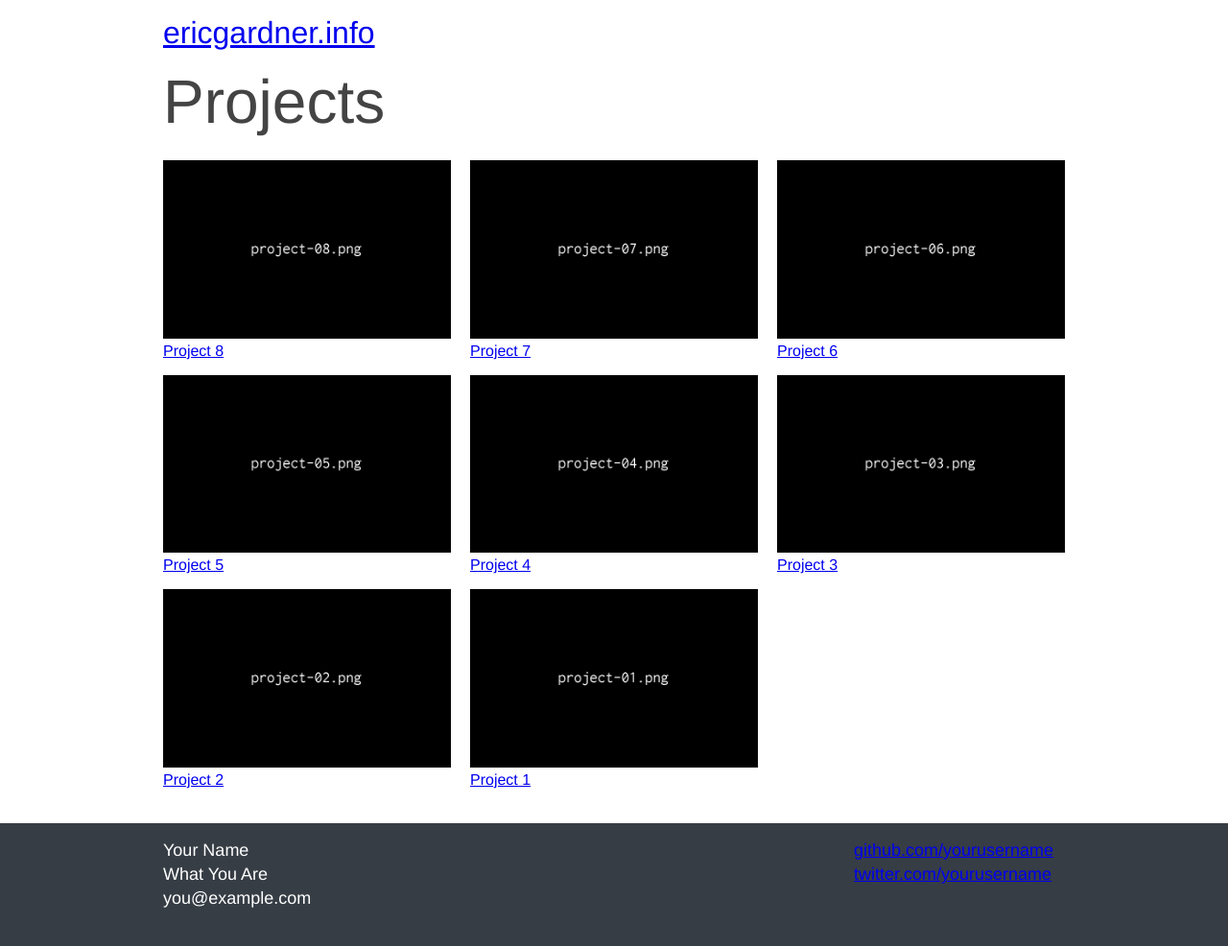
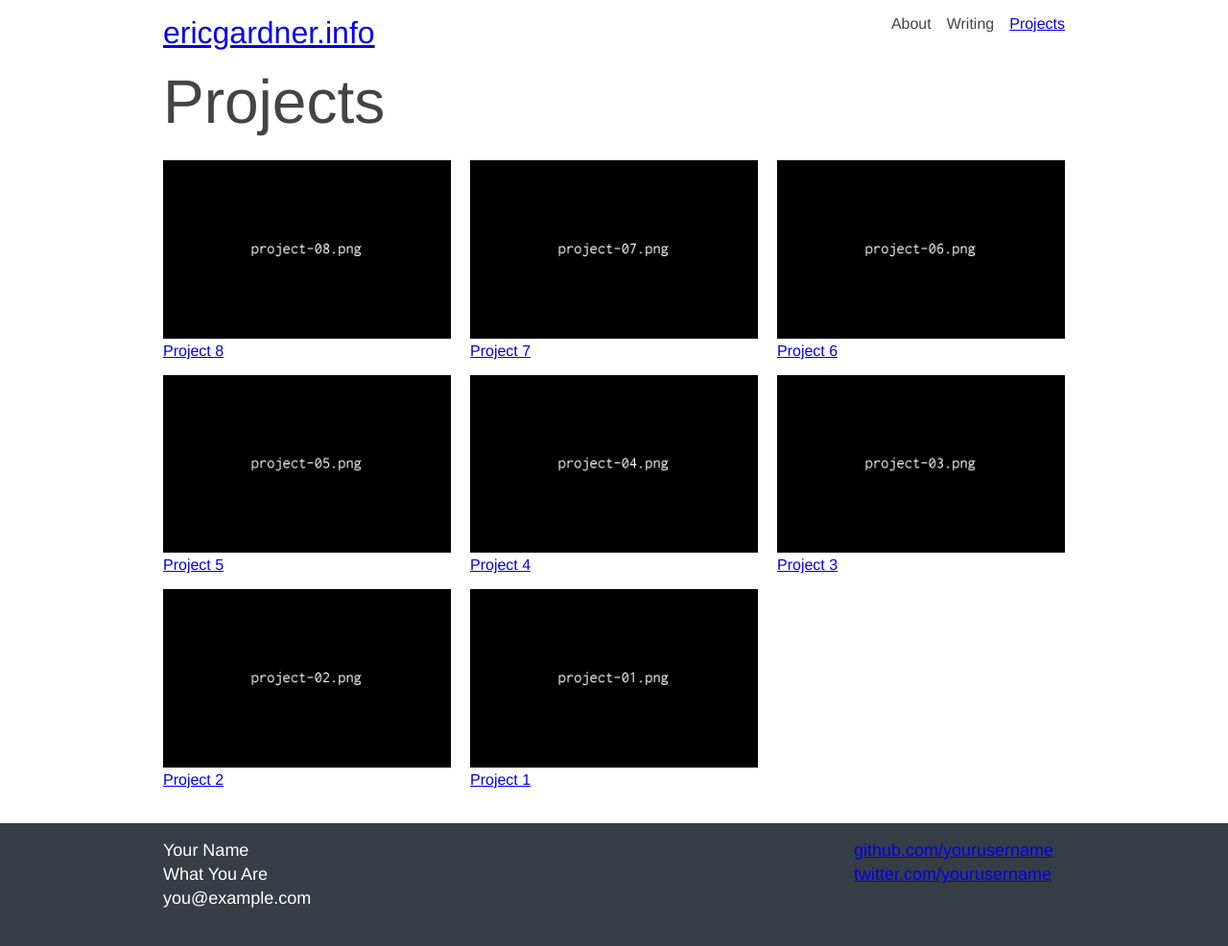
Before and after one commit to egardner/ericgardner.info-old, a Jekyll site: the page built from index.html, in a window 1280 px wide. Shown: the whole page at 96% size. Built offline with Jekyll 4.4.1, drawn with Linux system fonts in a browser that asks for light colours; Markdown is read by kramdown in place of the engine named in the settings.

Commit message:
Layout adjustment
Tweaks to site header/nav

```diff
--- a/_layouts/default.html
+++ b/_layouts/default.html
@@ -3,7 +3,7 @@
     <head>
         <meta charset="utf-8">
         <meta http-equiv="X-UA-Compatible" content="IE=edge,chrome=1">
-        <title>{{ page.title }}</title>
+        <title>{{ page.title }} | {{ site.name }}</title>
 
         <!-- typekit -->
         <script type="text/javascript" src="//use.typekit.net/lwu8jdu.js"></script>
@@ -28,9 +28,17 @@
 		    <div class="container">
 		    	<div class="sixteen columns">
 		        	<div class="header">
-		        		<div class="four columns alpha">
+		        		<div class="one-third column alpha">
 		        			<h2 id="title"><a href="/">{{ site.name }}</a></h2>
 		        		</div>
+ 				     <nav class="two-thirds column omega">
+		        			<ul>
+		        				<li><a href="#">Projects</a></li>
+		        				<li>Writing</li>
+		        				<li>About</li>
+		        			</ul>
+		        		</nav>
+
 		        	</div>
 		    	</div>
 		    </div>
--- a/css/layout.css
+++ b/css/layout.css
@@ -16,6 +16,9 @@
 
 /* #Site Styles
 ================================================== */
+
+/*----------- Typography -----------*/
+
 body {
   font: normal 100% "proxima-nova", "helvetica", "arial", sans-serif;
   background-color: #363d45;
@@ -52,6 +55,9 @@ h4 {font-size: 1.25rem;}
 h5 {font-size: 1rem;}
 h6 {font-size: .75rem;}
 
+
+/*----------- Page Layout: General -----------*/
+
 #top {
 	background-color: #fff;
 	padding-top: 1em;
@@ -68,6 +74,16 @@ h6 {font-size: .75rem;}
 	color: #fff;
 }
 
+nav ul {
+	text-align: right;
+}
+
+nav ul li {
+	list-style-type: none;
+	display: block;
+	float: right;
+	margin-left: 1em;
+}
 
 /* #Page Styles
 ================================================== */
--- a/index.html
+++ b/index.html
@@ -1,6 +1,6 @@
 ---
 layout: default
-title: ericgardner.info
+title: home
 ---
 
 {% include projects.html %}
```
